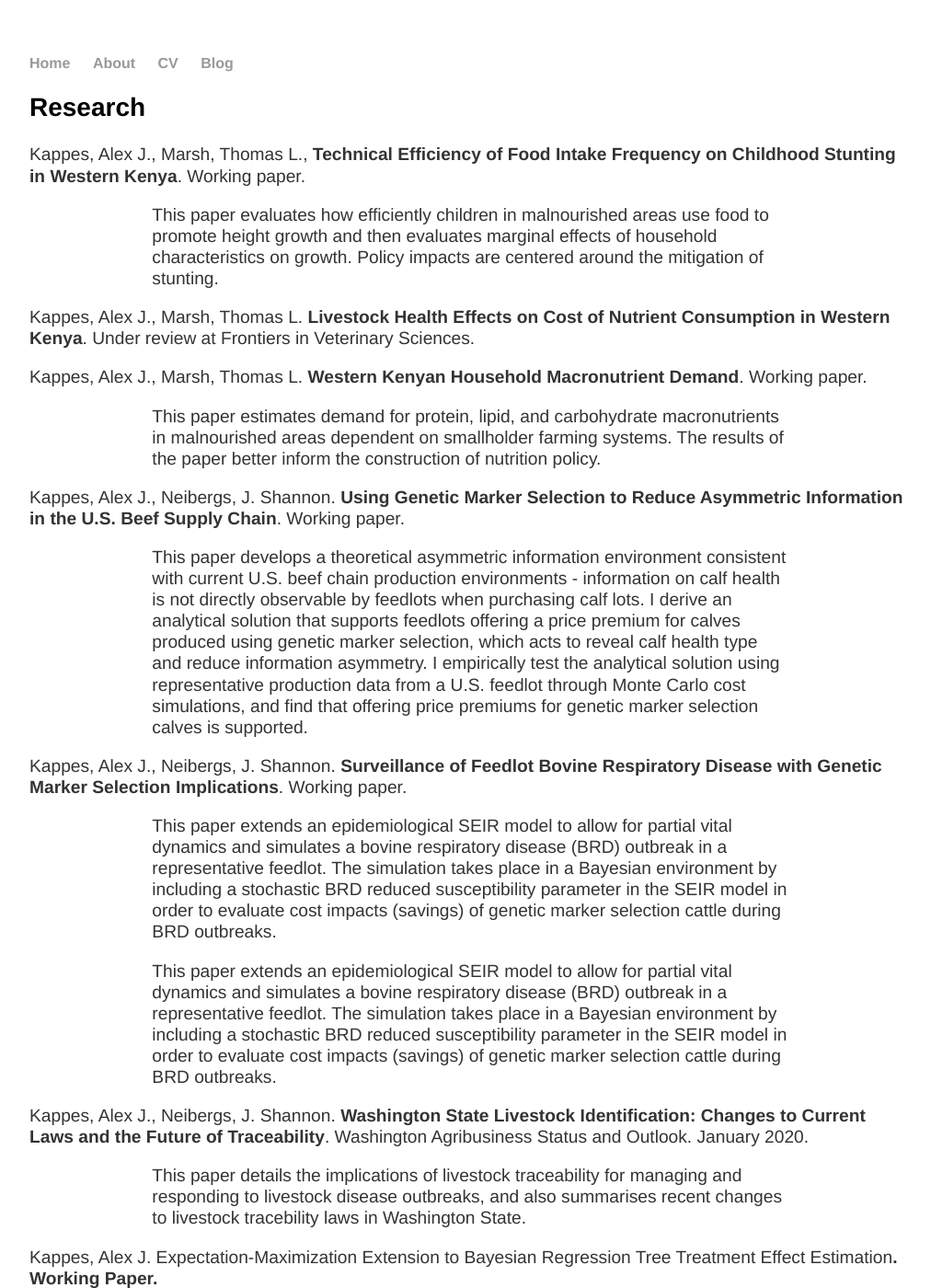
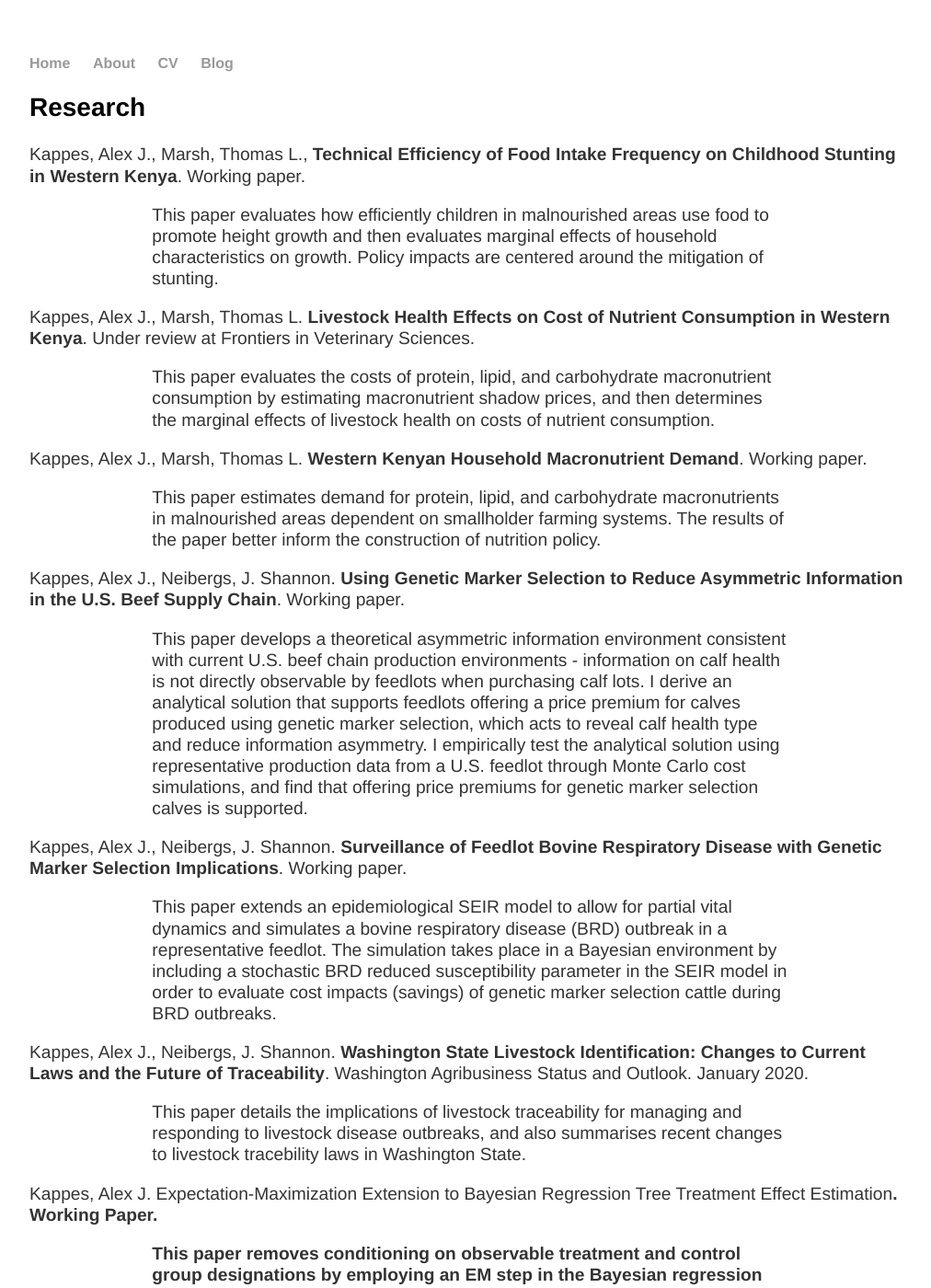
Before and after one commit to AJKappes/AJKappes.github.io, a Jekyll site: the page about/index.html, which Jekyll copies as it is, in a window 1280 px wide and 1400 px high. Shown: the whole window at 92% size, without its empty margins (128-1140 px from the left). Built offline with Jekyll 4.4.1, drawn with Linux system fonts in a browser that asks for light colours.

Commit message:
update about section

```diff
--- a/about/index.html
+++ b/about/index.html
@@ -31,6 +31,8 @@
 
         <p>Kappes, Alex J., Marsh, Thomas L. <b>Livestock Health Effects on Cost of Nutrient Consumption in Western Kenya</b>. Under review at Frontiers in Veterinary Sciences.</p>
 
+		<p class="indented"> This paper evaluates the costs of protein, lipid, and carbohydrate macronutrient consumption by estimating macronutrient shadow prices, and then determines the marginal effects of livestock health on costs of nutrient consumption.</p>
+
 		<p>Kappes, Alex J., Marsh, Thomas L. <b>Western Kenyan Household Macronutrient Demand</b>. Working paper.</p>
 
 		<p class="indented"> This paper estimates demand for protein, lipid, and carbohydrate macronutrients in malnourished areas dependent on smallholder farming systems. The results of the paper better inform the construction of nutrition policy.</p>
@@ -41,8 +43,6 @@
 		<p class="indented">This paper develops a theoretical asymmetric information environment consistent with current U.S. beef chain production environments - information on calf health is not directly observable by feedlots when purchasing calf lots. I derive an analytical solution that supports feedlots offering a price premium for calves produced using genetic marker selection, which acts to reveal calf health type and reduce information asymmetry. I empirically test the analytical solution using representative production data from a U.S. feedlot through Monte Carlo cost simulations, and find that offering price premiums for genetic marker selection calves is supported.</p>
 
 		<p>Kappes, Alex J., Neibergs, J. Shannon. <b>Surveillance of Feedlot Bovine Respiratory Disease with Genetic Marker Selection Implications</b>. Working paper.</p>
-
-		<p class="indented"> This paper extends an epidemiological SEIR model to allow for partial vital dynamics and simulates a bovine respiratory disease (BRD) outbreak in a representative feedlot. The simulation takes place in a Bayesian environment by including a stochastic BRD reduced susceptibility parameter in the SEIR model in order to evaluate cost impacts (savings) of genetic marker selection cattle during BRD outbreaks.</p>
 
 		<p class="indented"> This paper extends an epidemiological SEIR model to allow for partial vital dynamics and simulates a bovine respiratory disease (BRD) outbreak in a representative feedlot. The simulation takes place in a Bayesian environment by including a stochastic BRD reduced susceptibility parameter in the SEIR model in order to evaluate cost impacts (savings) of genetic marker selection cattle during BRD outbreaks.</p>
 
```
